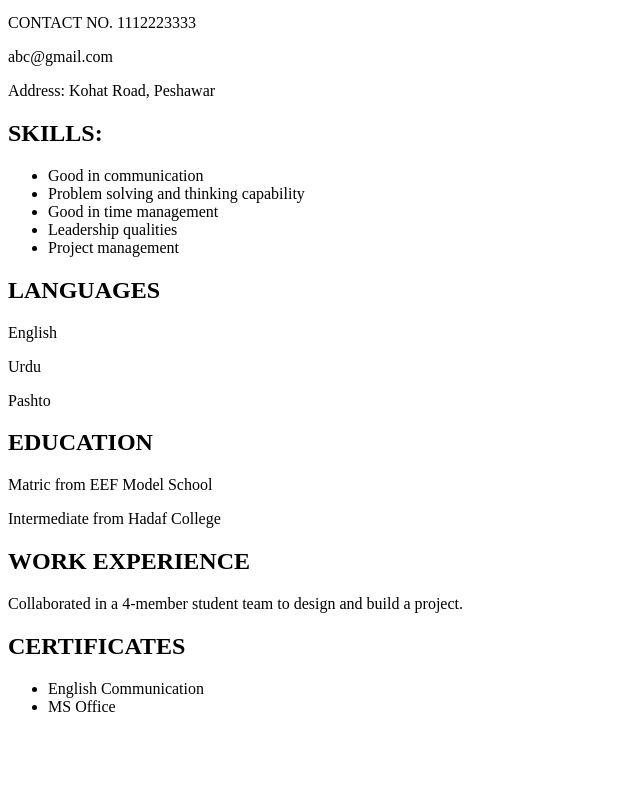
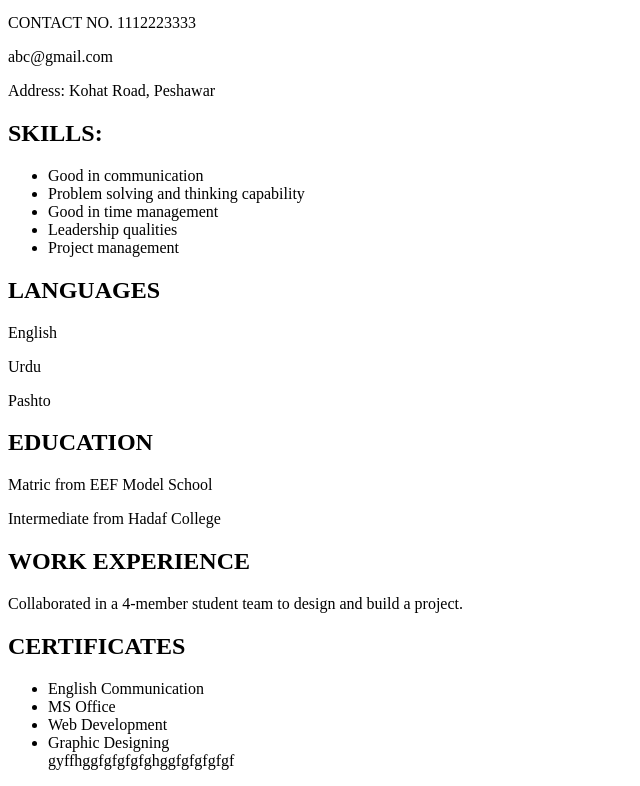
Before and after one commit to aleenaahmad12/CV-html, a plain HTML site: page index.html in a window 1280 px wide. Shown: the part 100-886 px from the top of the page, without its empty margins (0-640 px from the left). Before the commit the page ends 832 px from the top, so only its background shows below. Drawn offline with Linux system fonts and the light colour scheme.

Commit message:
new change

```diff
--- a/index.html
+++ b/index.html
@@ -40,6 +40,9 @@
     <ul>
         <li>English Communication</li>
         <li>MS Office</li>
+        <li>Web Development</li>
+        <li>Graphic Designing</li>gyffhggfgfgfgfghggfgfgfgfgf
+
     </ul>
 
 </body>
```
